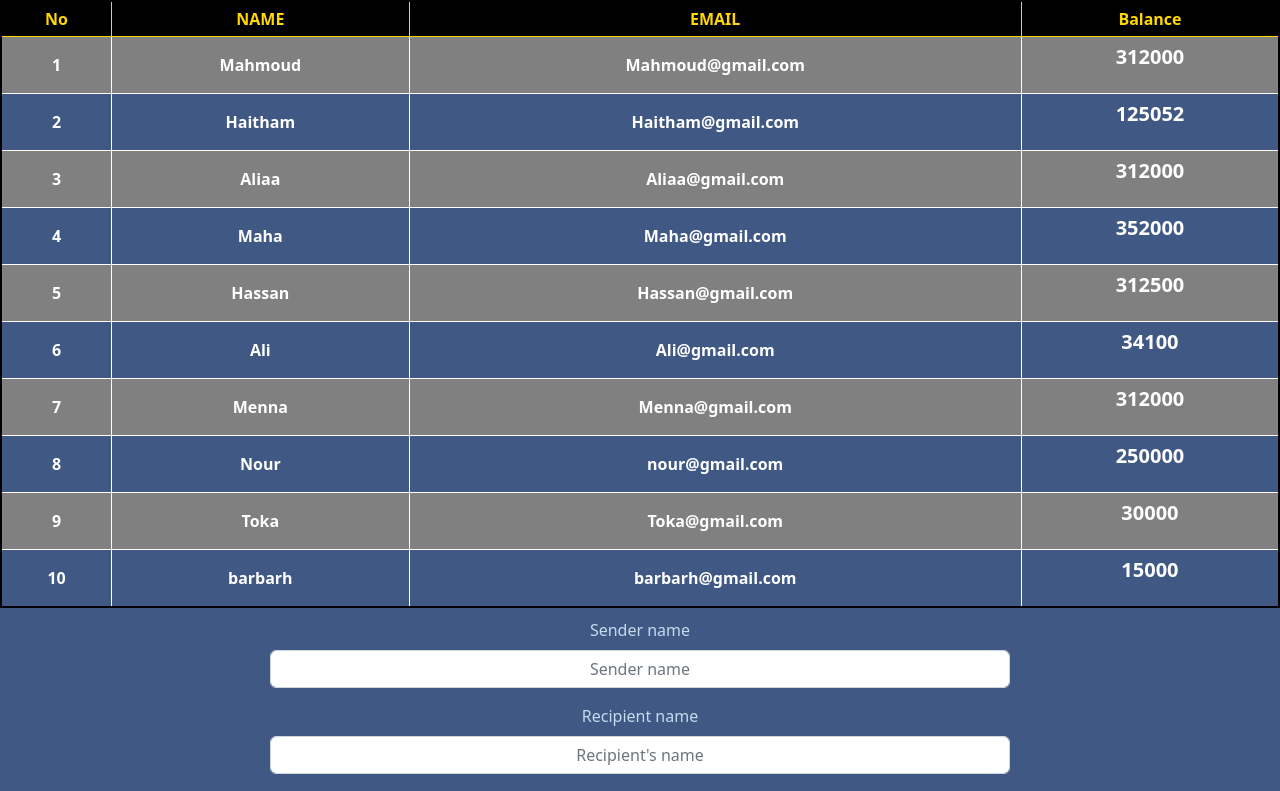
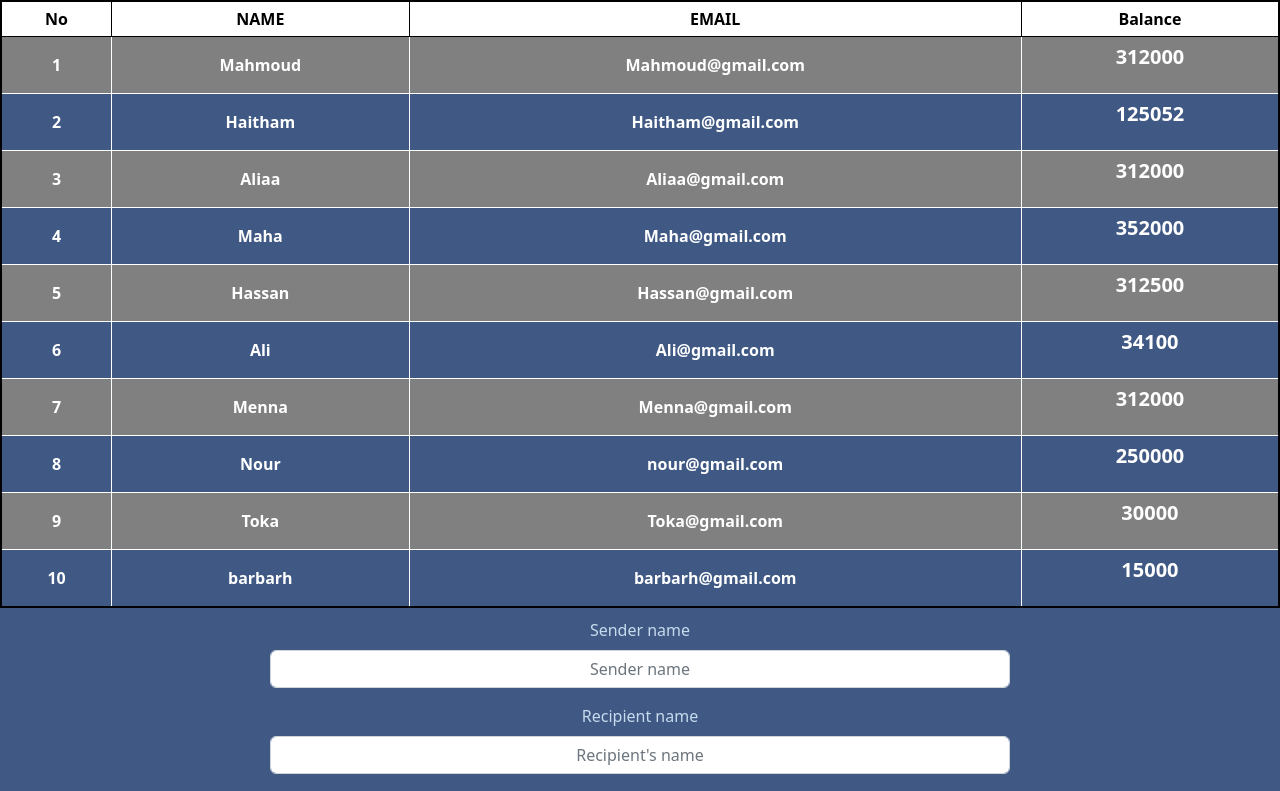
Before and after one commit to mahmoudwardany/Banking-System, a plain HTML site: page customers.html in a window 1280 px wide. Shown: the part 88-879 px from the top of the page. Drawn offline with nearby package versions, Linux system fonts and the light colour scheme.

Commit message:
Update customers.css

```diff
--- a/customers.css
+++ b/customers.css
@@ -19,8 +19,8 @@ table tr:nth-of-type(odd){
     background-color: gray;
 }
 table th {
-    background-color: black;
-    color: gold;
+    background-color: white;
+    color: black;
 }
 
 th,
```
